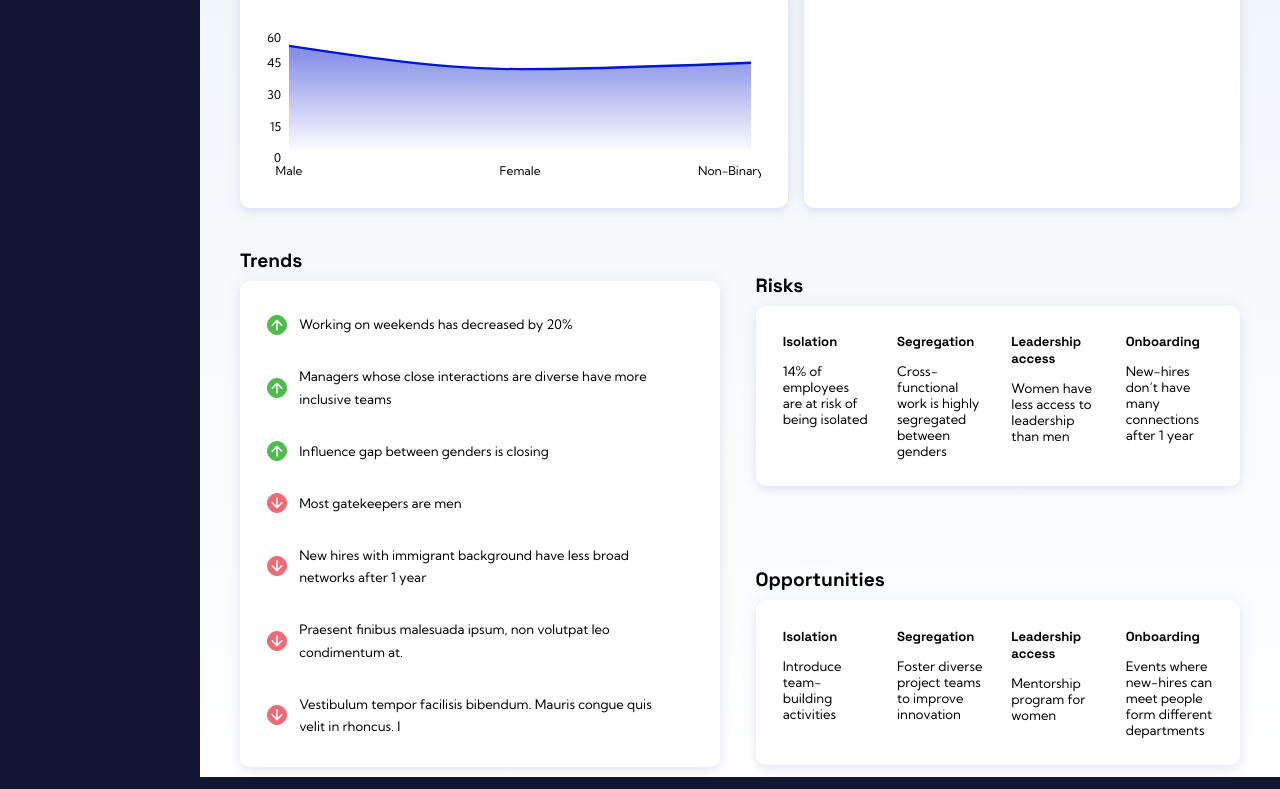
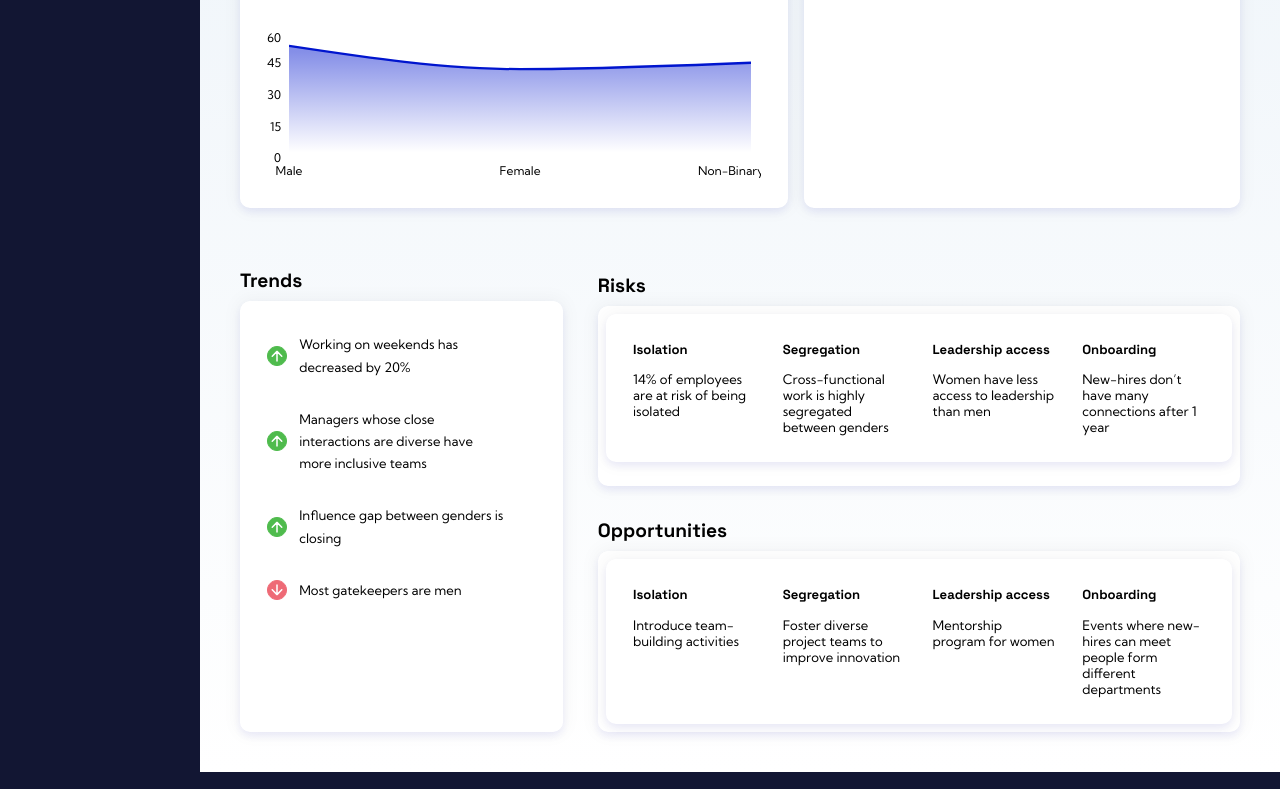
Before and after one commit to JTKsson/jolint-dashboard, a Next.js app: page / in a window 1280 px wide. Shown: the part 682-1471 px from the top of the page. Built offline with nearby package versions, Linux system fonts and the light colour scheme.

Commit message:
Bugfix: resolve merge

```diff
--- a/src/app/components/Frame/Frame.jsx
+++ b/src/app/components/Frame/Frame.jsx
@@ -50,19 +50,15 @@ export default function Frame() {
       <div className={styles.rowThree}>
         <div className={styles.leftColumnTrends}>
           <GridItem className={styles.title}>Trends</GridItem>
-            <GridItem className={styles.leftBox}>
-
-              <TrendsCard />
-
-            </GridItem>
+          <GridItem className={styles.leftBox}><TrendsCard /></GridItem>
         </div>
         <div className={styles.rightColumn}>
           <GridItem className={styles.title}>Risks</GridItem>
-            <div className={styles.rightColumnTop}>
+          <div className={styles.frame50}>
             <RisksCard />
           </div>
           <GridItem className={styles.title}>Opportunities</GridItem>
-            <div className={styles.rightColumnBottom}>
+          <div className={styles.frame50}>
             <OpptsCard />
           </div>
         </div>
--- a/src/app/components/Frame/frame.module.css
+++ b/src/app/components/Frame/frame.module.css
@@ -33,12 +33,11 @@
 .leftColumnTrends {
   display: grid;
   grid-template-rows: 1fr 10fr;
-  aspect-ratio: 1;
 }
 
 .rightColumn {
   display: grid;
-  grid-template-rows: 1fr 4fr 2fr 4fr;
+  grid-template-rows: 1fr 4fr 1fr 4fr;
   margin-left: 1.2rem;
 }
 
```
Lines whose indentation alone changed are shown as unchanged.
